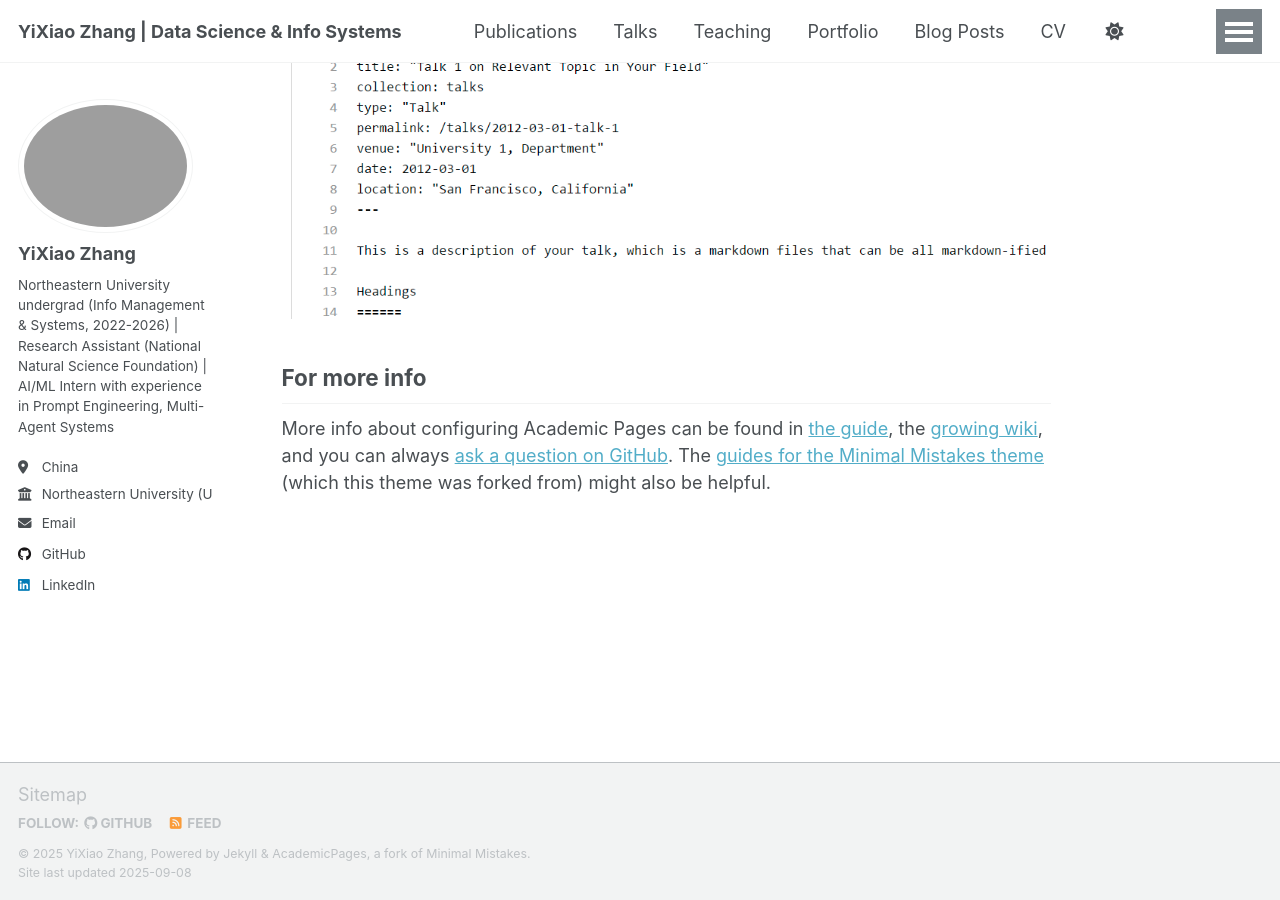
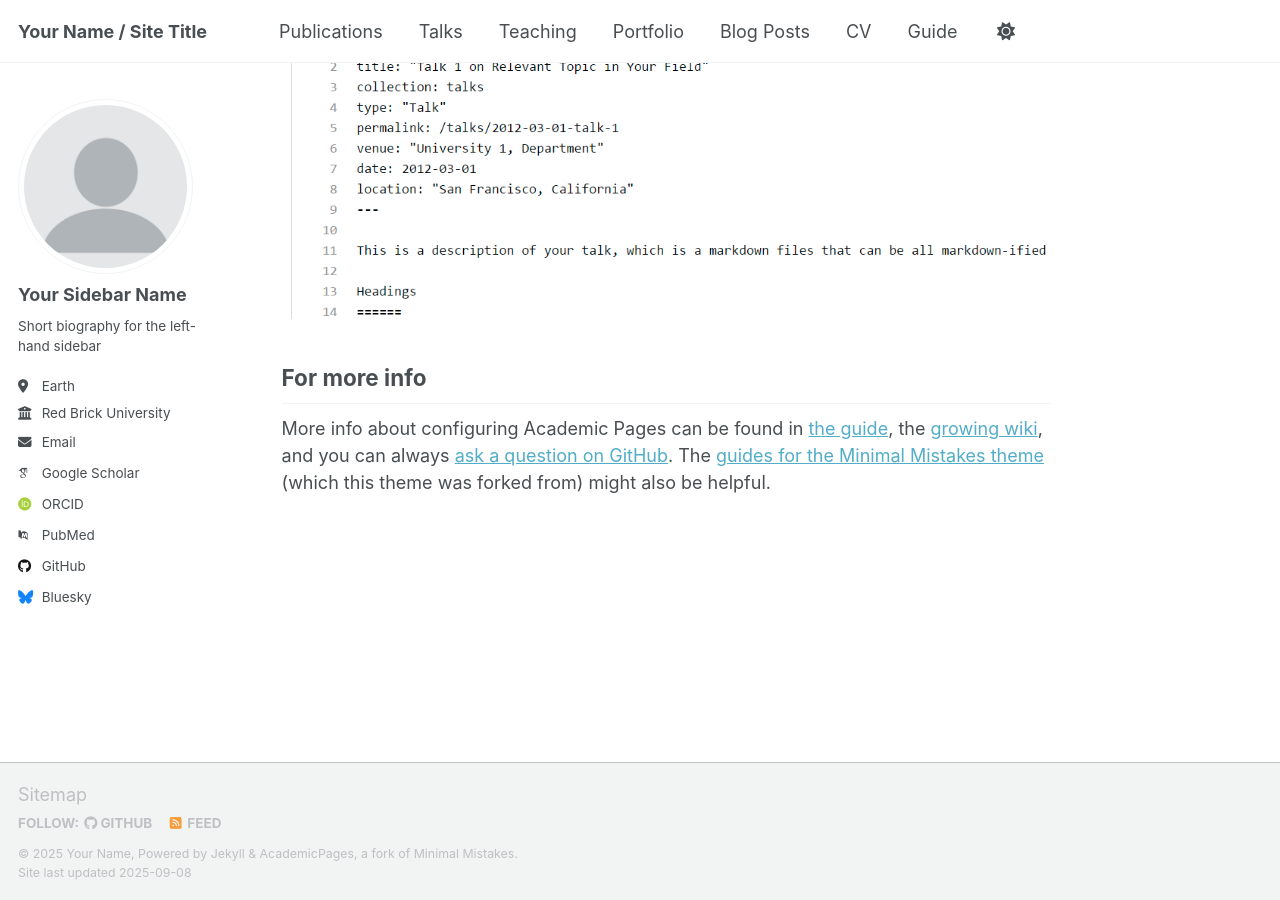
Before and after one commit to kiko022/kiko022.github.io, a Jekyll site: the page built from _pages/about.md, in a window 1280 px wide and 900 px high, scrolled down 2880 px. Built offline with Jekyll 4.4.1, drawn with Linux system fonts in a browser that asks for light colours; some web fonts are replaced; a script that is not in the unit is left out; some of the changed lines change nothing that is shown.

Commit message:
Update _config.yml

```diff
--- a/_config.yml
+++ b/_config.yml
@@ -6,107 +6,107 @@
 # `jekyll serve -l -H localhost`. If you change this file, please restart the
 # server process.
 
-# Basic Site Settings (基于CV修改核心信息)
+# Basic Site Settings
 locale                   : "en-US"
-site_theme               : "default" # 保留默认主题，可选"air"
-title                    : "YiXiao Zhang | Data Science & Info Systems" # 姓名+核心领域
+site_theme               : "default" # Currently available options are "default", "air"
+title                    : "Your Name / Site Title"
 title_separator          : "-"
-name                     : &name "YiXiao Zhang" # 复用姓名，与CV一致
-description              : &description "Northeastern University Undergraduate (Info Management & Systems) | Research Assistant & AI Intern" # CV核心身份
-url                      : https://13558882230.github.io # CV中GitHub用户名对应的Pages地址
-baseurl                  : "" # 无二级路径，留空
-repository               : "13558882230/13558882230.github.io" # 你的GitHub仓库地址（用户名/仓库名）
+name                     : &name "Your Name"
+description              : &description "personal description"
+url                      : https://academicpages.github.io # the base hostname & protocol for your site e.g. "https://[your GitHub username].github.io" or if you already have some other page hosted on Github then use "https://[your GitHub username].github.io/[Your Repo Name]"
+baseurl                  : "" # the subpath of your site, e.g. "/blog"
+repository               : "academicpages/academicpages.github.io"
 
-# Site Author (严格匹配CV信息，无关项注释)
+# Site Author - The following control what appear as part of the author content on the side bar.
+#               If a field is blank the icon and link will not appear, otherwise it will be shown.
+#               Additional customization can be done by editing /_includes/author-profile.html
 author:
-  # Biographic information (CV核心信息)
-  avatar           : "images/yixiao-avatar.jpg" # 头像路径（后续放入images文件夹）
-  name             : "YiXiao Zhang" # 与CV一致
-  # pronouns         : # CV无相关信息，注释
-  bio              : "Northeastern University undergrad (Info Management & Systems, 2022-2026) | Research Assistant (National Natural Science Foundation) | AI/ML Intern with experience in Prompt Engineering, Multi-Agent Systems" # CV核心背景提炼
-  location         : "China" # CV无明确城市，简化为国家
-  employer         : "Northeastern University (Undergraduate Student)" # 身份标注为本科生
-  # uri              : # CV无个人独立域名，注释
-  email            : "q18202429280@outlook.com" # CV中的邮箱
+  # Biographic information
+  avatar           : "profile.png"
+  name             : "Your Sidebar Name"
+  pronouns         : # example: "she/her"
+  bio              : "Short biography for the left-hand sidebar"
+  location         : "Earth"
+  employer         : "Red Brick University"
+  uri              : # URL
+  email            : "none@example.org"
 
-  # Academic websites (CV无相关平台，全部注释)
-  # academia         : # URL
-  # arxiv            : # URL - Update with the correct link to your profile
-  # googlescholar    : "https://scholar.google.com/citations?user=PS_CX0AAAAAJ"
-  # inspire-hep      : # URL
-  # impactstory      : # URL
-  # orcid            : "http://orcid.org/yourorcidurl"
-  # semantic         : # URL
-  # pubmed           : "https://www.ncbi.nlm.nih.gov/pubmed/?term=john+snow"
-  # researchgate     : # URL
-  # scopus           : # URL
+  # Academic websites
+  academia         : # URL
+  arxiv            : # URL - Update with the correct link to your profile
+  googlescholar    : "https://scholar.google.com/citations?user=PS_CX0AAAAAJ"
+  inspire-hep      : # URL
+  impactstory      : # URL
+  orcid            : "http://orcid.org/yourorcidurl"
+  semantic         : # URL
+  pubmed           : "https://www.ncbi.nlm.nih.gov/pubmed/?term=john+snow"
+  researchgate     : # URL
+  scopus           : # URL
 
-  # Repositories and software development (仅保留GitHub，CV中存在)
-  # bitbucket        : # Username - Update with your username on the site
-  # codepen          : # Username
-  # dribbble         : # Username
-  github           : "13558882230" # CV中的GitHub用户名
-  # kaggle           : # Username
-  # stackoverflow    : # User number or user number and name (i.e., use "1" or "1/jeff-atwood")
+  # Repositories and software development
+  bitbucket        : # Username - Update with your username on the site
+  codepen          : # Username
+  dribbble         : # Username
+  github           : "academicpages"
+  kaggle           : # Username
+  stackoverflow    : # User number or user number and name (i.e., use "1" or "1/jeff-atwood")
 
-  # Social media (仅保留LinkedIn，CV中存在，其他注释)
-  # artstation       : # Username
-  # bluesky          : "bsky.app" # Replace this with you Bluesky username
-  # facebook         : # Username
-  # flickr           : # Username
-  # foursquare       : # Username
-  # goodreads        : # Username
-  # google_plus      : # Username
-  # keybase          : # Username
-  # instagram        : # Username
-  # lastfm           : # Username
-  linkedin         : "yixiao-zhang-2042ab2a3" # CV中LinkedIn链接后缀（linkedin.com/in/后内容）
-  # mastodon         : # URL
-  # medium           : # URL
-  # pinterest        : # Username
-  # soundcloud       : # Username
-  # steam            : # Username
-  # telegram         : # URL
-  # tumblr           : # Username
-  # twitter          : # Username for X / Twitter
-  # vine             : # Username
-  # weibo            : # Username
-  # wikipedia        : # Username
-  # xing             : # Username
-  # youtube          : # Username
-  # zhihu            : # Username
+  # Social media
+  artstation       : # Username
+  bluesky          : "bsky.app" # Replace this with you Bluesky username
+  facebook         : # Username
+  flickr           : # Username
+  foursquare       : # Username
+  goodreads        : # Username
+  google_plus      : # Username
+  keybase          : # Username
+  instagram        : # Username
+  lastfm           : # Username
+  linkedin         : # Username
+  mastodon         : # URL
+  medium           : # URL
+  pinterest        : # Username
+  soundcloud       : # Username
+  steam            : # Username
+  telegram         : # URL
+  tumblr           : # Username
+  twitter          : # Username for X / Twitter
+  vine             : # Username
+  weibo            : # Username
+  wikipedia        : # Username
+  xing             : # Username
+  youtube          : # Username
+  zhihu            : # Username
 
-# Publication Category (CV无正式出版物，全部注释)
-# publication_category:
-#   books:
-#     title: 'Books'
-#   manuscripts:
-#     title: 'Journal Articles'
-#   conferences:
-#     title: 'Conference Papers'
+# Publication Category - The following the list of publication categories and their headings
+publication_category:
+  books:
+    title: 'Books'
+  manuscripts:
+    title: 'Journal Articles'
+  conferences:
+    title: 'Conference Papers'
 
-# Site Settings (默认配置，无需修改，talkmap_link保持false)
-teaser                   :  # 无预览图，留空
-breadcrumbs              : false # 关闭面包屑导航
+# Site Settings
+teaser                   :  # filename of teaser fallback teaser image placed in /images/, .e.g. "500x300.png"
+breadcrumbs              : false # true, false (default)
 words_per_minute         : 160
 future                   : true
-read_more                : "disabled" # 关闭"Read more"链接
-talkmap_link             : false      # CV无talks，保持关闭
-
+read_more                : "disabled" # if enabled, adds "Read more" links to excerpts
+talkmap_link             : false      #change to true to add link to talkmap on talks page
 comments:
-  provider               : false # 关闭评论功能，无需配置
-  # disqus:
-  #   shortname            :
-  # discourse:
-  #   server               : # https://meta.discourse.org/t/embedding-discourse-comments-via-javascript/31963 , e.g.: meta.discourse.org
-  # facebook:
-  #   appid                :
-  #   num_posts            : # 5 (default)
-  #   colorscheme          : # "light" (default), "dark"
-
+  provider               : # false (default), "disqus", "discourse", "facebook", "google-plus", "staticman", "custom"
+  disqus:
+    shortname            :
+  discourse:
+    server               : # https://meta.discourse.org/t/embedding-discourse-comments-via-javascript/31963 , e.g.: meta.discourse.org
+  facebook:
+    appid                :
+    num_posts            : # 5 (default)
+    colorscheme          : # "light" (default), "dark"
 staticman:
   allowedFields          : ['name', 'email', 'url', 'message']
-  branch                 : "gh-pages"
+  branch                 : "gh-pages" # "master", "gh-pages"
   commitMessage          : "New comment."
   filename               : comment-{@timestamp}
   format                 : "yml"
@@ -119,50 +119,48 @@
     date:
       type               : "date"
       options:
-        format           : "iso8601"
-
+        format           : "iso8601" # "iso8601" (default), "timestamp-seconds", "timestamp-milliseconds"
 atom_feed:
-  hide                   : false     # 保留RSS订阅
-  path                   : # 用默认路径feed.xml
+  hide                   : false     # change to true to hide the RSS feed in the footer
+  path                   : # blank (default) uses feed.xml
 
 
-# SEO Related (CV无相关配置，留空)
+# SEO Related
 google_site_verification :
 bing_site_verification   :
 alexa_site_verification  :
 yandex_site_verification :
 
 
-# Social Sharing (基于CV社交链接配置)
+# Social Sharing
 twitter:
   username               : &twitter
 facebook:
   username               :
   app_id                 :
   publisher              :
-og_image                 :  # 无社交分享图，留空
-og_description           : *description # 复用全局简介
+og_image                 :  # Social media default site image
+og_description           :  # Social media default site image description
 # For specifying social profiles
+# - https://developers.google.com/structured-data/customize/social-profiles
 social:
-  type                   : "Person" # 类型为个人
-  name                   : *name # 复用姓名
-  links: # 仅添加CV中存在的社交链接
-    - "https://linkedin.com/in/yixiao-zhang-2042ab2a3/"
-    - "https://github.com/13558882230"
+  type                   : # Person or Organization (defaults to Person)
+  name                   : # If the user or organization name differs from the site's name
+  links: # An array of links to social media profiles
 
 
-# Analytics (关闭统计，无需配置)
+# Analytics
 analytics:
-  provider               : "false"
-  # google:
-  #   tracking_id          :
+  provider               :  "false" # false (default), "google", "google-universal", "google-analytics-4", "custom"
+  google:
+    tracking_id          :
 
 
-# Reading Files (保留需加载的文件夹，与CV文件存放相关)
+# Reading Files
 include:
   - .htaccess
-  - _pages # 你的CV相关页面（教育、研究实习等）
-  - files # 存放CV.pdf的文件夹
+  - _pages
+  - files
 exclude:
   - "*.sublime-project"
   - "*.sublime-workspace"
@@ -197,7 +195,7 @@
 markdown_ext: "markdown,mkdown,mkdn,mkd,md"
 
 
-# Conversion (默认配置，无需修改)
+# Conversion
 markdown: kramdown
 highlighter: rouge
 lsi: false
@@ -205,7 +203,7 @@
 incremental: false
 
 
-# Markdown Processing (默认配置，无需修改)
+# Markdown Processing
 kramdown:
   input: GFM
   hard_wrap: false
@@ -217,25 +215,25 @@
   enable_coderay: false
 
 
-# These settings control the types of collections used by the template (仅保留与CV相关的portfolio)
+# These settings control the types of collections used by the template
 collections:
-  # teaching: # CV无教学经历，注释
-  #   output: true
-  #   permalink: /:collection/:path/
-  # publications: # CV无正式出版物，注释
-  #   output: true
-  #   permalink: /:collection/:path/
-  portfolio: # CV有项目经历（银行客户预测），保留
+  teaching:
     output: true
     permalink: /:collection/:path/
-  # talks: # CV无演讲经历，注释
-  #   output: true
-  #   permalink: /:collection/:path/
+  publications:
+    output: true
+    permalink: /:collection/:path/
+  portfolio:
+    output: true
+    permalink: /:collection/:path/
+  talks:
+    output: true
+    permalink: /:collection/:path/
 
 
-# These settings control how pages and collections are included in the site (仅保留与CV相关的配置)
+# These settings control how pages and collections are included in the site
 defaults:
-  # _posts (CV无博客，保留默认但无需修改)
+  # _posts
   - scope:
       path: ""
       type: posts
@@ -246,32 +244,32 @@
       comments: true
       share: true
       related: true
-  # _pages (CV相关页面，保留)
+  # _pages
   - scope:
       path: ""
       type: pages
     values:
       layout: single
       author_profile: true
-  # _teaching (已注释collection，对应配置也注释)
-  # - scope:
-  #     path: ""
-  #     type: teaching
-  #   values:
-  #     layout: single
-  #     author_profile: true
-  #     share: true
-  #     comments: true
-  # _publications (已注释collection，对应配置也注释)
-  # - scope:
-  #     path: ""
-  #     type: publications
-  #   values:
-  #     layout: single
-  #     author_profile: true
-  #     share: true
-  #     comments: true
-  # _portfolio (CV项目页面，保留)
+  # _teaching
+  - scope:
+      path: ""
+      type: teaching
+    values:
+      layout: single
+      author_profile: true
+      share: true
+      comments: true
+  # _publications
+  - scope:
+      path: ""
+      type: publications
+    values:
+      layout: single
+      author_profile: true
+      share: true
+      comments: true
+  # _portfolio
   - scope:
       path: ""
       type: portfolio
@@ -280,30 +278,30 @@
       author_profile: true
       share: true
       comment: true
-  # _talks (已注释collection，对应配置也注释)
-  # - scope:
-  #     path: ""
-  #     type: talks
-  #   values:
-  #     layout: talk
-  #     author_profile: true
-  #     share: true
+  # _talks
+  - scope:
+      path: ""
+      type: talks
+    values:
+      layout: talk
+      author_profile: true
+      share: true
 
 
-# Sass/SCSS (默认配置，无需修改)
+# Sass/SCSS
 sass:
   sass_dir: _sass
   style: compressed # http://sass-lang.com/documentation/file.SASS_REFERENCE.html#output_style
 
 
-# Outputting (默认配置，无需修改)
+# Outputting
 permalink: /:categories/:title/
 # paginate: 5 # amount of posts to show
 # paginate_path: /page:num/
 timezone: Etc/UTC # http://en.wikipedia.org/wiki/List_of_tz_database_time_zones
 
 
-# Plugins (默认插件，无需修改)
+# Plugins
 plugins:
   - jekyll-feed
   - jekyll-gist
@@ -312,7 +310,7 @@
   - jekyll-redirect-from
   - jemoji
 
-# Mimic GitHub Pages with --safe (默认白名单，无需修改)
+# Mimic GitHub Pages with --safe
 whitelist:
   - jekyll-feed
   - jekyll-gist
@@ -322,7 +320,16 @@
   - jemoji
 
 
-# Archives (默认配置，无需修改)
+# Archives
+#  Type
+#  - GitHub Pages compatible archive pages built with Liquid ~> type: liquid (default)
+#  - Jekyll Archives plugin archive pages ~> type: jekyll-archives
+#  Path (examples)
+#  - Archive page should exist at path when using Liquid method or you can
+#    expect broken links (especially with breadcrumbs enabled)
+#  - <base_path>/tags/my-awesome-tag/index.html ~> path: /tags/
+#  - <base_path/categories/my-awesome-category/index.html ~> path: /categories/
+#  - <base_path/my-awesome-category/index.html ~> path: /
 category_archive:
   type: liquid
   path: /categories/
@@ -342,7 +349,8 @@
 #     tag: /tags/:name/
 
 
-# HTML Compression (默认配置，无需修改)
+# HTML Compression
+# - http://jch.penibelst.de/
 compress_html:
   clippings: all
   ignore:
```
